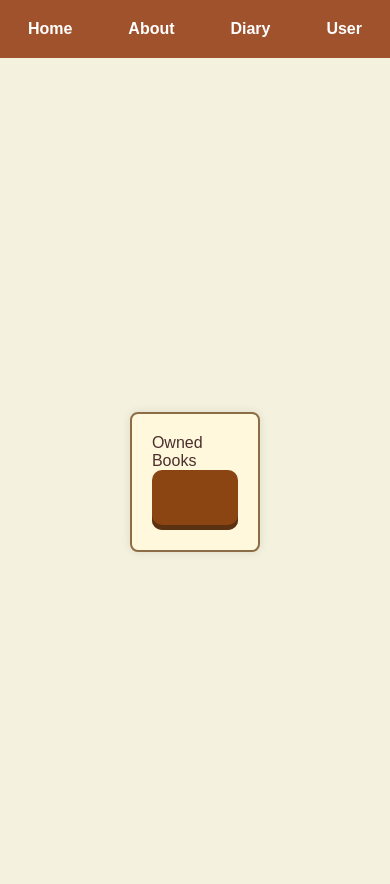
After one commit to Aarya-Shinde/Variant, a PHP site: page /pages/reader/library.php in a window 390 px wide. The commit adds this page. Run offline with PHP 8.4, Linux system fonts and the light colour scheme; the visitor is signed in with stand-in values (Sample User, id 1); data that the repository does not hold is empty.

Commit message:
library books added

```diff
--- a/pages/admin/add_chapter.php
+++ b/pages/admin/add_chapter.php
@@ -1,4 +1,5 @@
 <?php
+session_start();
 include '../../db/dbconnect.php';  // Include database connection file
 
 if (!$conn) {
--- /dev/null
+++ b/pages/reader/library.php
@@ -0,0 +1,225 @@
+<?php
+session_start();
+include '../../db/dbconnect.php';
+
+// ✅ Check if session contains user_id or if there is a cookie containing the ID
+if (!isset($_SESSION['user_id']) && isset($_COOKIE['user_id'])) {
+    $_SESSION['user_id'] = $_COOKIE['user_id'];
+}
+
+$user_id = $_SESSION['user_id']; // ✅ Use the stored session variable
+
+$query = "SELECT Novels.novel_id, Novels.title, Novels.author_name, Novels.genre, Library.read_status
+          FROM Novels
+          JOIN Library ON Novels.novel_id = Library.novel_id
+          WHERE Library.user_id = ?";
+$stmt = $conn->prepare($query);
+$stmt->bind_param("i", $user_id);
+$stmt->execute();
+$result = $stmt->get_result();
+?>
+
+<!DOCTYPE html>
+<html lang="en">
+<head>
+    <meta charset="UTF-8">
+    <meta name="viewport" content="width=device-width, initial-scale=1.0">
+    <title>Library</title>
+
+    <style>
+        body {
+            font-family: Arial, sans-serif;
+            background-color: #f4f1de;
+            color: #4b2e2e;
+            margin: 0;
+            padding: 20px;
+            display: flex;
+            justify-content: center;
+            align-items: center;
+            min-height: 100vh;
+        }
+
+        /************* Navigation Bar *************/
+        .nav {
+            position: fixed;
+            top: 0;
+            left: 0;
+            width: 100%;
+            background-color: #a0522d;
+            color: white;
+            display: flex;
+            justify-content: space-around;
+            align-items: center;
+            padding: 10px 0;
+            z-index: 1000;
+        }
+
+        .nav a {
+            color: white;
+            text-decoration: none;
+            font-weight: bold;
+            padding: 10px 15px;
+            border-radius: 5px;
+        }
+
+        .nav a:hover {
+            background-color: rgba(255, 255, 255, 0.2);
+        }
+
+        /* Library Content */
+        .content {
+            padding-top: 80px;
+        }
+
+        .bookshelf-container {
+            width: 60%;
+            border: 2px solid #8c6d45;
+            border-radius: 8px;
+            box-shadow: 0px 0px 10px rgba(0, 0, 0, 0.1);
+            padding: 20px;
+            background-color: #fff8dc;
+            position: relative;
+            margin: 0 auto;
+        }
+
+        h1 {
+            text-align: center;
+            font-family: 'Georgia', serif;
+            color: #a0522d;
+        }
+
+        @import url('https://fonts.googleapis.com/css2?family=EB+Garamond:wght@400;700&display=swap');
+
+        @import url('https://fonts.googleapis.com/css2?family=EB+Garamond:wght@400;700&display=swap');
+
+.bookshelf {
+    background: #8b4513; /* Dark Brown (Wood Shelf) */
+    padding: 20px;
+    border-radius: 10px;
+    box-shadow: inset 0px -5px 0px #5a3212;
+    display: flex;
+    flex-direction: column;
+    align-items: center;
+    gap: 25px;
+    max-width: 100%;
+}
+
+/* Shelf Rows - 10 Books Per Row */
+.shelf-row {
+    display: flex;
+    justify-content: center;
+    align-items: flex-end;
+    gap: 5px;
+    flex-wrap: wrap;
+    width: 100%;
+    max-width: 1100px;
+    padding: 10px;
+    position: relative;
+}
+
+/* ✅ **Clear Divider Between Rows (Simulates Bookshelf)** */
+.shelf-row:not(:last-child)::after {
+    content: "";
+    position: absolute;
+    bottom: -12px;
+    width: 100%;
+    height: 16px;
+    background: linear-gradient(to bottom, #5a3212, #3e2310);
+    border-radius: 5px;
+    box-shadow: 0px 3px 6px rgba(0, 0, 0, 0.4); /* More Realistic */
+}
+
+/* ✅ **Book Styling - Text Wraps Properly** */
+.book {
+    background: linear-gradient(to right, #a0522d 10%, #8b4513 40%, #6e3b15 90%);
+    color: white;
+    text-align: center;
+    padding: 10px;
+    border-radius: 5px;
+    box-shadow: 5px 5px 8px rgba(0, 0, 0, 0.3);
+    font-size: 14px;
+    font-weight: bold;
+    font-family: 'EB Garamond', serif;
+    cursor: pointer;
+    display: flex;
+    align-items: center;
+    justify-content: center;
+    text-align: center;
+
+    /* ✅ **Fixed Book Size** */
+    width: 80px;  /* ✅ Wider */
+    height: 220px; /* ✅ Shorter */
+
+    /* ✅ **Text Wrapping** */
+    word-wrap: break-word;
+    white-space: normal;
+    overflow: hidden;
+    line-height: 1.2;
+    max-height: 90%;
+
+    /* ✅ **Smooth Transition on Hover** */
+    transition: transform 0.2s ease-in-out, background-color 0.2s ease-in-out;
+}
+
+/* ✅ **Hover Effect - Darkens Slightly + 3D Lift** */
+.book:hover {
+    transform: scale(1.05);
+    box-shadow: 8px 8px 14px rgba(0, 0, 0, 0.5);
+    background: linear-gradient(to right, #8b4513 10%, #6e3b15 40%, #4e240d 90%);
+}
+
+
+
+/* Ensures Only 10 Books Per Row */
+.shelf-row:nth-child(n+2) {
+    margin-top: 15px;
+}
+
+/* Responsive Design */
+@media (max-width: 1200px) {
+    .shelf-row {
+        max-width: 900px;
+    }
+}
+
+@media (max-width: 768px) {
+    .book {
+        width: 50px;
+        height: 220px;
+        font-size: 16px;
+    }
+}
+
+    </style>
+</head>
+<body>
+    <!-- Navigation Bar -->
+    <div class="nav">
+        <a href="index.html">Home</a>
+        <a href="about.html">About</a>
+        <a href="diary.html">Diary</a>
+        <a href="User.html">User</a>
+    </div>
+
+    <div class="content">
+        <div class="bookshelf-container">
+            <div class="bookshelf-title">Owned Books</div>
+            <div class="bookshelf">
+                <div class="shelf-row">
+                    <?php while ($row = $result->fetch_assoc()) { ?>
+                        <div class="book" onclick="viewBook('<?php echo htmlspecialchars($row['title']); ?>')">
+                            <?php echo htmlspecialchars($row['title']); ?>
+                        </div>
+                    <?php } ?>
+                </div>
+            </div>
+        </div>
+    </div>
+
+    <script>
+        function viewBook(bookName) {
+            alert('You clicked on ' + bookName);
+        }
+    </script>
+</body>
+</html>
```
Also changed, not shown: library.html (+206 -0 lines), pages/login.php (+16 -28 lines), pages/reader_dashboard.php (+4 -4 lines), test/add_book.php (added, +19 -0 lines), test/update_status.php (added, +20 -0 lines).
